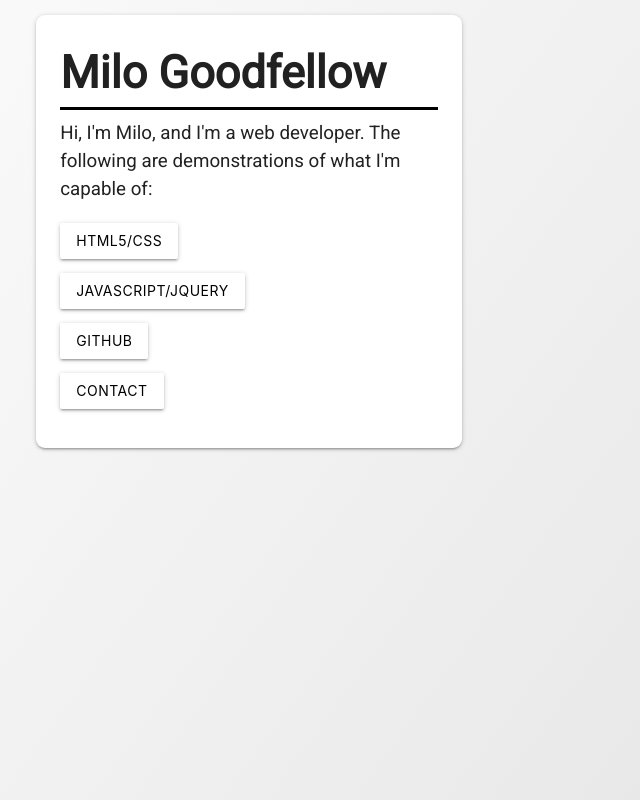
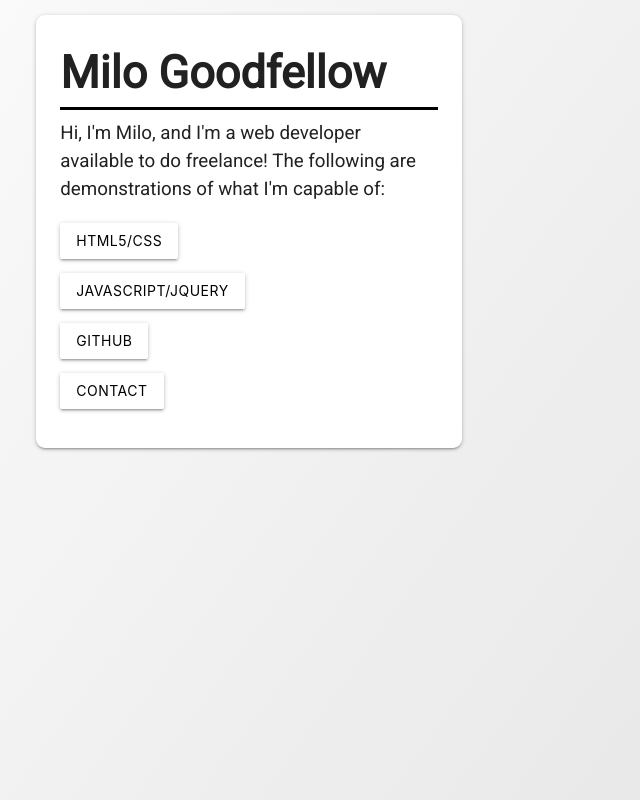
Before and after one commit to Milo-Goodfellow-Work/Milo-Goodfellow-Work.github.io, a plain HTML site: page index.html in a window 1280 px wide. Shown: the whole page, without its empty margins (391-1031 px from the left). Drawn offline with nearby package versions, Linux system fonts and the light colour scheme.

Commit message:
Include call to action

```diff
--- a/index.html
+++ b/index.html
@@ -140,7 +140,7 @@
               </div>
 
               <p class="home-text-group">
-                Hi, I'm Milo, and I'm a web developer. The following are demonstrations of what I'm capable of:
+                Hi, I'm Milo, and I'm a web developer available to do freelance! The following are demonstrations of what I'm capable of:
               </p>
 
               <ul>
```
